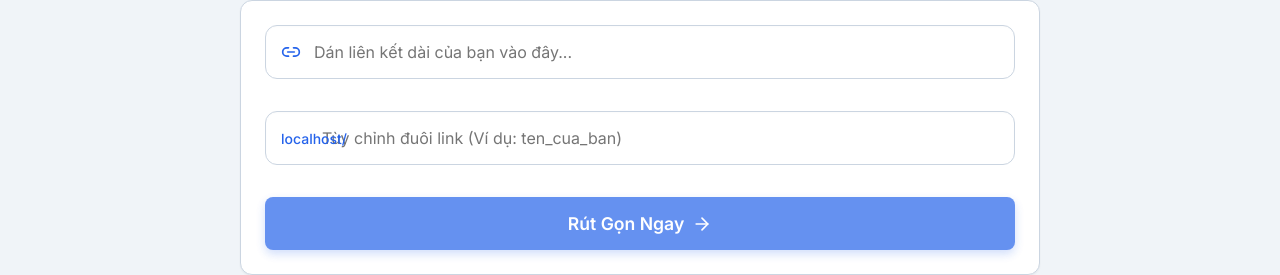
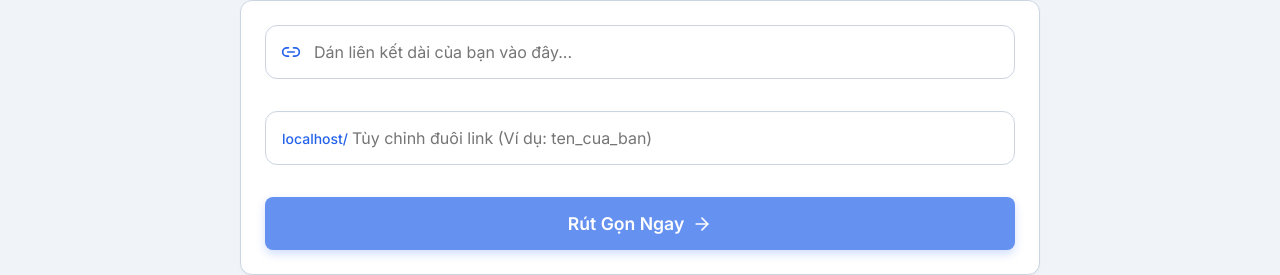
Before and after one commit to rchg2025/pdfstudio, a React (Vite) app: page /qr-link in a window 1280 px wide. Shown: the part 233-508 px from the top of the page. Built offline with nearby package versions, Linux system fonts and the light colour scheme.

Commit message:
Fix: Overlapping text in QR link input prefix by migrating to Flexbox

```diff
--- a/src/pages/QrLink.css
+++ b/src/pages/QrLink.css
@@ -64,6 +64,42 @@
   border-color: var(--primary);
   outline: none;
   box-shadow: 0 0 0 2px var(--primary-glow);
+}
+
+.input-group-flex {
+  display: flex;
+  align-items: center;
+  background: var(--bg-secondary);
+  border: 1px solid var(--border);
+  border-radius: var(--radius-lg);
+  padding: 0 1rem;
+  transition: all 0.2s;
+  box-shadow: inset 0 1px 2px rgba(0, 0, 0, 0.02);
+  margin-bottom: 1rem;
+}
+
+.input-group-flex:focus-within {
+  border-color: var(--primary);
+  box-shadow: 0 0 0 2px var(--primary-glow);
+}
+
+.input-prefix-flex {
+  color: var(--primary);
+  font-weight: 500;
+  font-size: 0.875rem;
+  white-space: nowrap;
+}
+
+.qr-input-flex {
+  flex: 1;
+  padding: 1rem 0 1rem 0.25rem;
+  background: transparent;
+  border: none;
+  color: var(--text-primary);
+  font-family: inherit;
+  font-size: 1rem;
+  outline: none;
+  min-width: 0;
 }
 
 .error-message {
--- a/src/pages/QrLink.tsx
+++ b/src/pages/QrLink.tsx
@@ -161,8 +161,8 @@ export default function QrLink() {
               />
             </div>
 
-            <div className="input-group">
-              <div className="input-prefix">
+            <div className="input-group-flex">
+              <div className="input-prefix-flex">
                 {typeof window !== 'undefined' ? window.location.hostname + '/' : 'pdfstudio.com/'}
               </div>
               <input
@@ -170,7 +170,7 @@ export default function QrLink() {
                 value={customAlias}
                 onChange={handleAliasChange}
                 placeholder="Tùy chỉnh đuôi link (Ví dụ: ten_cua_ban)"
-                className="qr-input qr-input-prefix"
+                className="qr-input-flex"
               />
             </div>
 
```
Also changed, not shown: scripts/db-init.cjs (added, +41 -0 lines).
